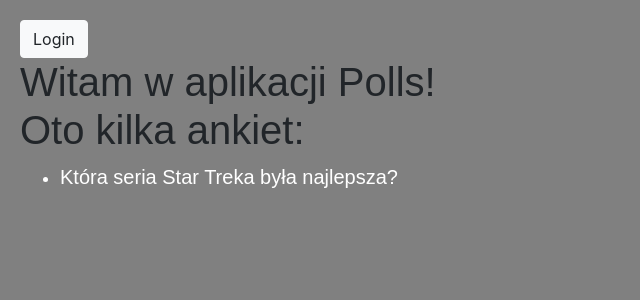
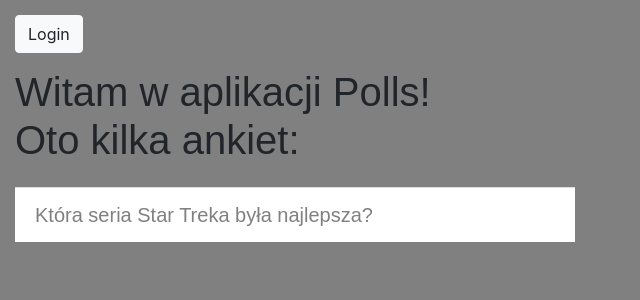
Before and after one commit to Sonny-skyez/Polls_Django_2.1, a Django app: page /polls/ in a window 1280 px wide. Shown: the top 300 px of the page, without its empty margins (0-640 px from the left). Run offline with Django 3.2, Linux system fonts and the light colour scheme; data comes from the database, SQL or seed files in the repository; some libraries are stand-ins or nearby versions.

Commit message:
Create bootstrap list in index.html file

```diff
--- a/polls/templates/polls/index.html
+++ b/polls/templates/polls/index.html
@@ -7,11 +7,14 @@
 
     <h1>Witam w aplikacji Polls! <br/> Oto kilka ankiet:</h1>
 
+
+
+
         {% if latest_question_list %}
 
-        <ul>
+            <ul class='list-group list-group-flush' style="width: 35rem;">
             {% for question in latest_question_list %}
-            <li><a href="{% url 'polls:detail' question.id %}">{{ question.question_text }}</a></li>
+                <li class="list-group-item"><a href="{% url 'polls:detail' question.id %}">{{ question.question_text }}</a></li>
             {% endfor %}
             </ul>
 
@@ -19,4 +22,6 @@
             <p>Nie ma żadnych ankiet!</p>
         {% endif %}
 
+    </div>
+
 {% endblock %}
--- a/static/polls/style.css
+++ b/static/polls/style.css
@@ -1,5 +1,5 @@
 li a {
-    color: White;
+    color: Grey;
     font-size: 20px;
     font-family: 'Arial';
 }
@@ -7,13 +7,15 @@ li a {
 
 body {
     background: grey;
-    padding: 20px;
+    padding: 15px;
 }
 
 
 h1 {
     font-size: 40px;
     font-family: 'Arial';
+    padding-top: 15px;
+    padding-bottom: 15px;
 }
 
 ul {
```
Lines whose indentation alone changed are shown as unchanged.
